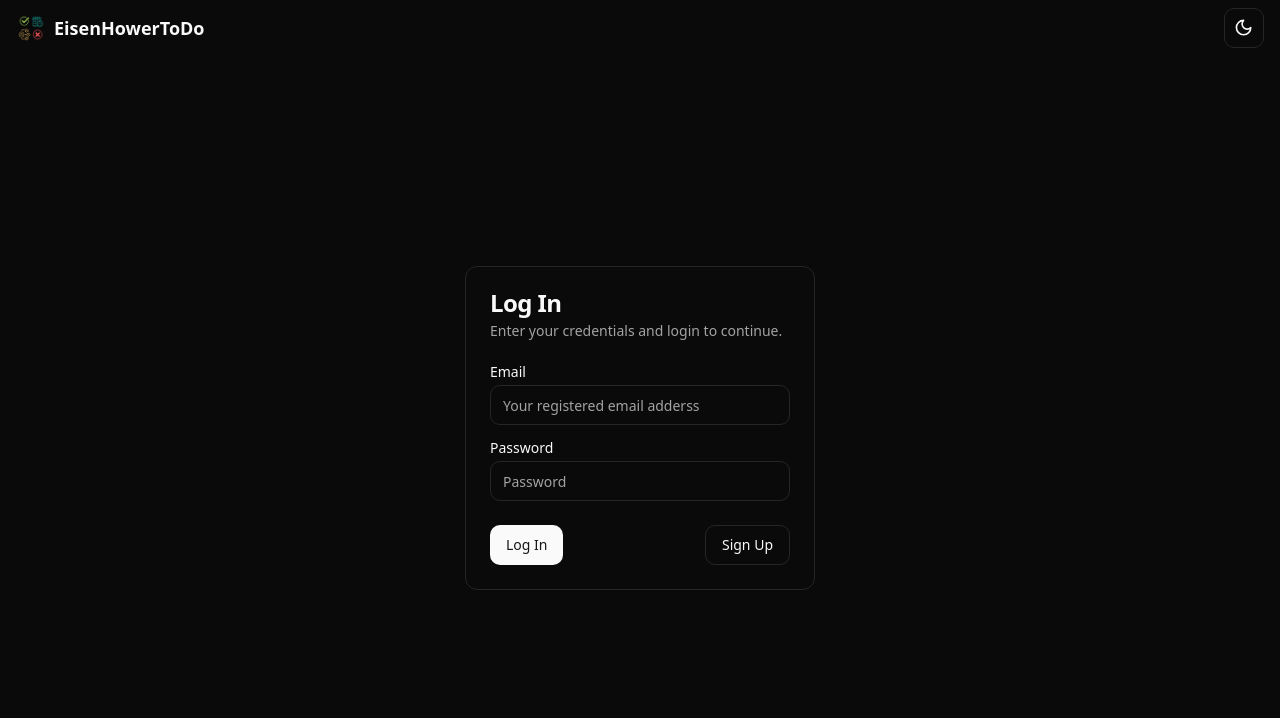
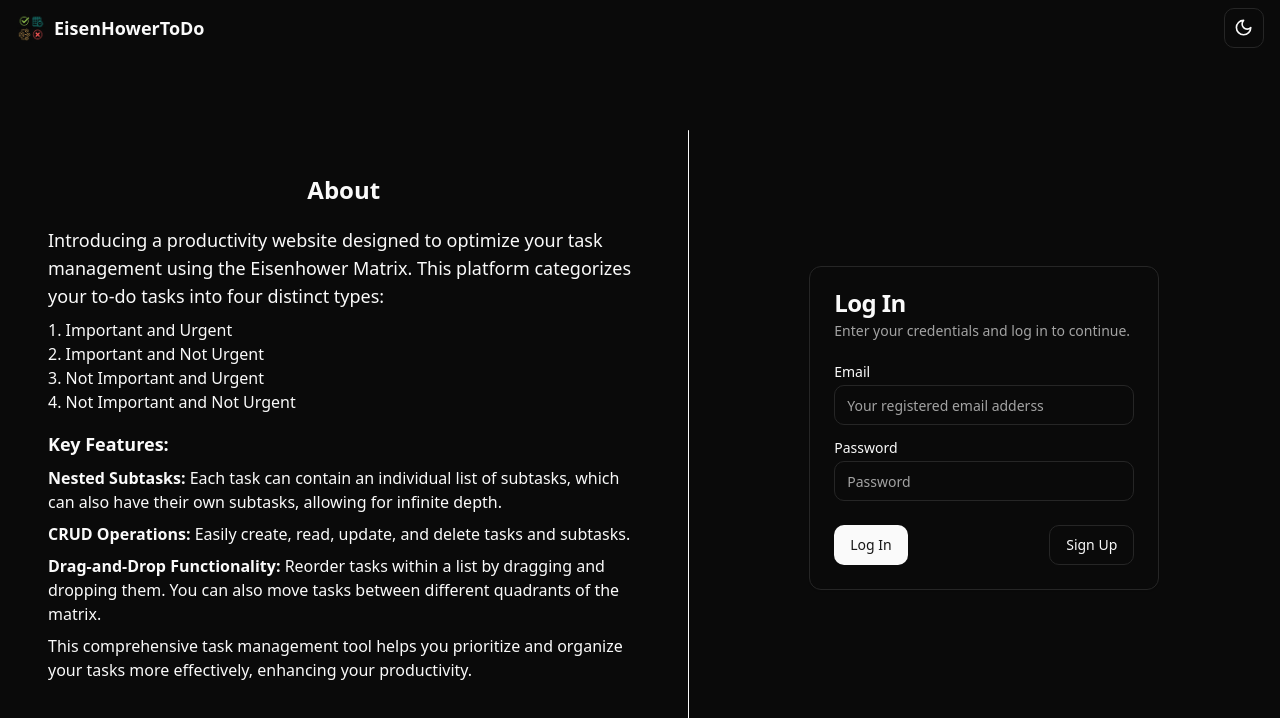
Before and after one commit to MGuruNikhil/eisenhowerToDo, a React (Vite) app in the folder frontend/: page /login in a window 1280 px wide. Shown: the top 718 px of the page. Built offline with nearby package versions, Linux system fonts and the light colour scheme; no server answers.

Commit message:
about component added

```diff
--- /dev/null
+++ b/frontend/src/components/About.jsx
@@ -0,0 +1,20 @@
+
+const About = () => {
+    return (
+        <div className="lg:flex-1 flex flex-col justify-center p-12">
+            <h1 className="self-center text-2xl font-bold mb-5">About</h1>
+            <p className="text-lg mb-2">Introducing a productivity website designed to optimize your task management using the Eisenhower Matrix. This platform categorizes your to-do tasks into four distinct types:</p>
+            <p>1. Important and Urgent</p>
+            <p>2. Important and Not Urgent</p>
+            <p>3. Not Important and Urgent</p>
+            <p>4. Not Important and Not Urgent</p>
+            <p className="mt-4 mb-2 font-extrabold text-lg">Key Features:</p>
+            <p className="mb-2"><span className="font-bold">Nested Subtasks:</span> Each task can contain an individual list of subtasks, which can also have their own subtasks, allowing for infinite depth.</p>
+            <p className="mb-2"><span className="font-bold">CRUD Operations:</span> Easily create, read, update, and delete tasks and subtasks.</p>
+            <p className="mb-2"><span className="font-bold">Drag-and-Drop Functionality:</span> Reorder tasks within a list by dragging and dropping them. You can also move tasks between different quadrants of the matrix.</p>
+            <p>This comprehensive task management tool helps you prioritize and organize your tasks more effectively, enhancing your productivity.</p>
+        </div>
+    );
+}
+
+export default About;
--- a/frontend/src/pages/LogIn.jsx
+++ b/frontend/src/pages/LogIn.jsx
@@ -15,6 +15,7 @@ import { apiUrl } from '../config'
 import CircularSpinner from "@/components/CircularSpinner"
 import axios from "axios"
 import NavBar from "@/components/navBar"
+import About from "@/components/About"
 
 export function LogIn() {
 
@@ -79,14 +80,17 @@ export function LogIn() {
     };
 
     return (
-        <div className="w-screen h-screen flex flex-col bg-[#d4d4d4] dark:bg-background">
+        <div className="w-screen lg:h-screen flex flex-col bg-[#d4d4d4] dark:bg-background">
             <NavBar />
-            <div className="flex-1 flex items-center justify-center">
-                <Card className="w-[350px] relative overflow-hidden">
+            <div className="flex-1 w-full flex flex-col-reverse items-center justify-center lg:flex-row lg:overflow-hidden">
+                <About />
+                <div className="w-0 lg:w-[1px] h-0 lg:h-[80%] bg-foreground rounded-full"></div>
+                <div className="lg:flex-1 flex items-center justify-center">
+                    <Card className="w-[350px] relative overflow-hidden m-4">
                         <form onSubmit={handleSubmit}>
                             <CardHeader>
                                 <CardTitle>Log In</CardTitle>
-                            <CardDescription>Enter your credentials and login to continue.</CardDescription>
+                                <CardDescription>Enter your credentials and log in to continue.</CardDescription>
                             </CardHeader>
                             <CardContent>
                                 <div className="grid w-full items-center gap-4">
@@ -109,5 +113,6 @@ export function LogIn() {
                     </Card>
                 </div>
             </div>
+        </div>
     )
 }
--- a/frontend/src/pages/SignUp.jsx
+++ b/frontend/src/pages/SignUp.jsx
@@ -1,3 +1,4 @@
+import About from "@/components/About"
 import CircularSpinner from "@/components/CircularSpinner"
 import NavBar from "@/components/navBar"
 import { Button } from "@/components/ui/button"
@@ -92,12 +93,15 @@ export function SignUp() {
     return (
         <div className="w-screen h-screen flex flex-col bg-[#d4d4d4] dark:bg-background">
             <NavBar />
-            <div className="flex-1 flex items-center justify-center">
+            <div className="flex-1 w-full flex flex-col-reverse items-center justify-center lg:flex-row lg:overflow-hidden">
+                <About />
+                <div className="w-0 lg:w-[1px] h-0 lg:h-[80%] bg-foreground rounded-full"></div>
+                <div className="lg:flex-1 flex items-center justify-center">
                     <Card className="w-[350px] relative overflow-hidden">
                         <form onSubmit={handleSubmit}>
                         <CardHeader>
                             <CardTitle>Sign Up</CardTitle>
-                        <CardDescription>Enter your credentials and SignUp to create an account.</CardDescription>
+                            <CardDescription>Enter your credentials and sign up to create an account.</CardDescription>
                         </CardHeader>
                         <CardContent>
                             <div className="grid w-full items-center gap-4">
@@ -128,5 +132,6 @@ export function SignUp() {
                     </Card>
                 </div>
             </div>
+        </div>
     )
 }
```
Lines whose indentation alone changed are shown as unchanged.
